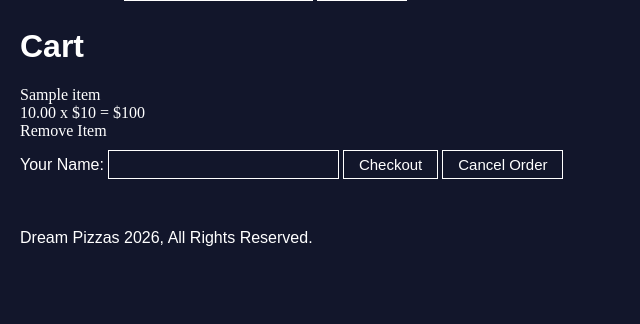
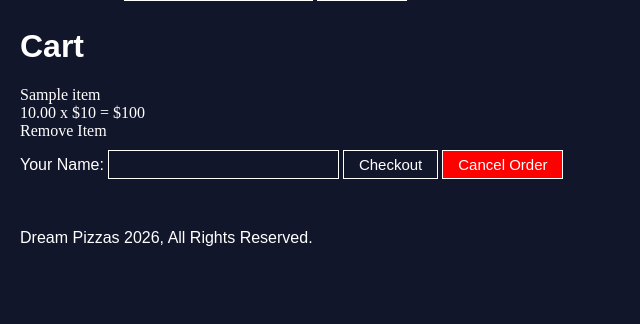
Before and after one commit to st25209-lgtm/CSC2-AS91896-AS91897, a Flask app: template templates/menu.html in a window 1280 px wide, with the pointer over the restyled element. Shown: the part 476-800 px from the top of the page, without its empty margins (0-640 px from the left). Run offline with Flask 3, Linux system fonts and the light colour scheme; the template is opened without the code that fills it: most values are stand-ins (such as "Sample title", 1, 10 or a date in 2020); some web fonts are replaced.

Commit message:
cancel button; Transition to red background

```diff
--- a/static/css/menu.css
+++ b/static/css/menu.css
@@ -29,3 +29,5 @@ label, #name_input { font-family: 'Sansation', Arial, sans-serif, serif; color:
     padding: 5px 15px;
     margin: 10px 0px 0px 0px;
 }
+
+.cancel-button:hover { background-color: red; transition: all 0.5s; }
```
